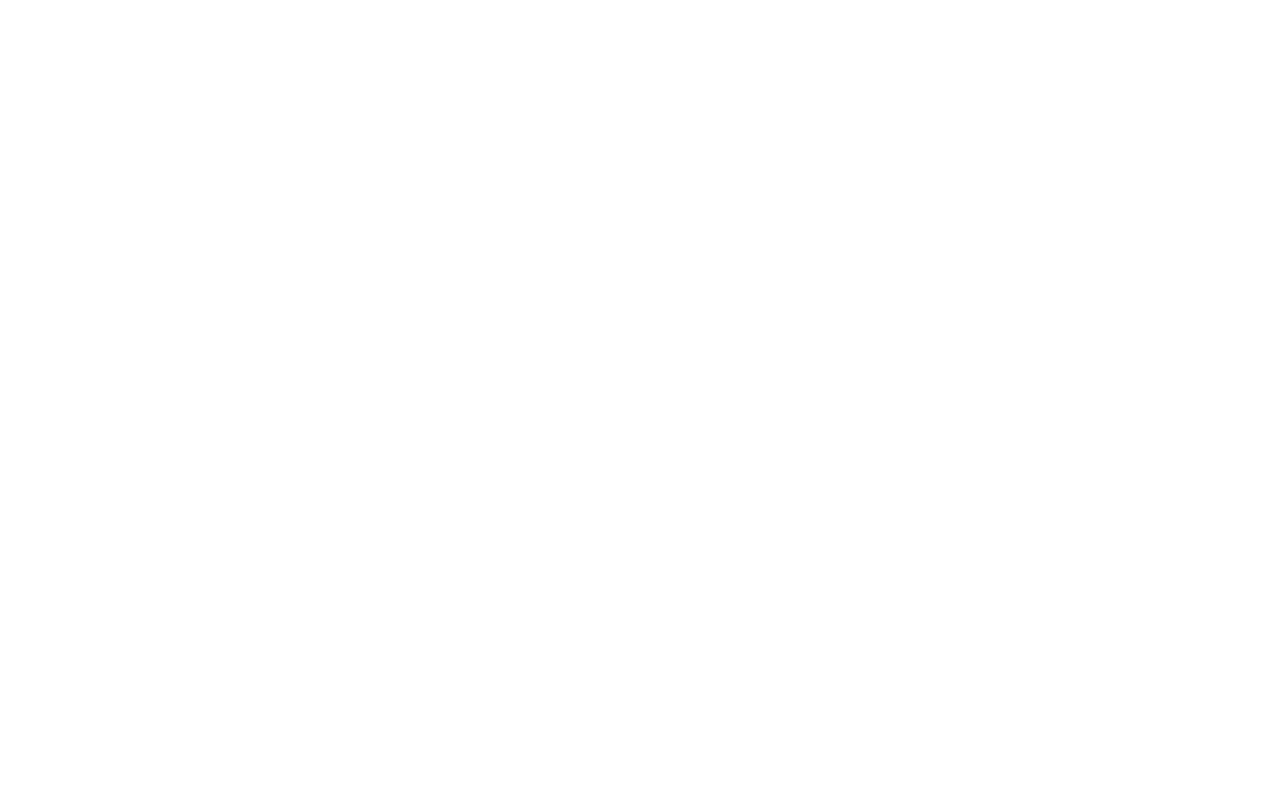
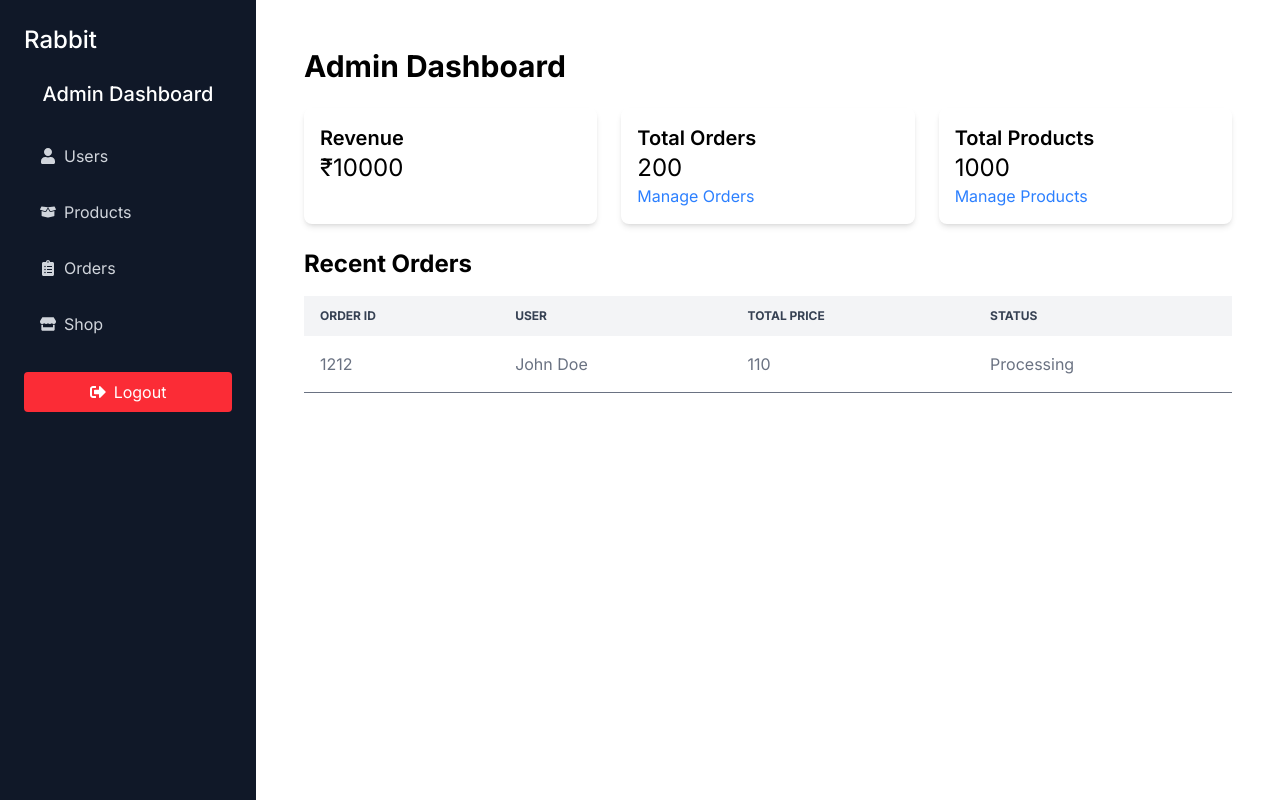
Before and after one commit to AbhinavAjGaur/E-commerce-website, a React (Vite) app in the folder client/: page /admin in a window 1280 px wide. Before the commit this address had no page. Built offline with nearby package versions, Linux system fonts and the light colour scheme.

Commit message:
Admin added

```diff
--- a/client/src/App.tsx
+++ b/client/src/App.tsx
@@ -8,6 +8,16 @@ import Profile from "./pages/Profile";
 import CollectionPage from "./pages/CollectionPage";
 import ProductDetails from "./components/Products/ProductDetails";
 import Checkout from "./components/Cart/Checkout";
+import OrderConfirmationPage from "./pages/OrderConfirmationPage";
+import OrderDetails from "./pages/OrderDetails";
+import MyOrdersPage from "./pages/MyOrdersPage";
+import AdminLayout from "./components/Admin/AdminLayout";
+import AdminHomePage from "./pages/AdminHomePage";
+import UserManagement from "./components/Admin/UserManagement";
+import ProductManagement from "./components/Admin/ProductManagement";
+import EditProductPage from "./components/Admin/EditProductPage";
+import OrderManagement from "./components/Admin/OrderManagement";
+
 
 function App() {
   return (
@@ -22,8 +32,17 @@ function App() {
         <Route path="collections/:collection" element={<CollectionPage />} />
         <Route path="products/:id" element={<ProductDetails />} />
         <Route path="checkout" element={<Checkout />} />
+        <Route path="order-confirmation" element={<OrderConfirmationPage />} />
+        <Route path="order/:id" element={<OrderDetails/>}/>
+        <Route path="/my-orders" element={<MyOrdersPage/>}/>
       </Route>
-        <Route>{/* Admin Layout */}</Route>
+      <Route path="/admin" element={<AdminLayout/>}>
+        <Route index element={<AdminHomePage/>}/>
+        <Route path="users" element={<UserManagement/>}/>
+        <Route path="products" element={<ProductManagement/>}/>
+        <Route path="products/:id/edit" element={<EditProductPage/>}/>
+        <Route path="orders" element={<OrderManagement/>}/>
+      </Route>
     </Routes>
   </BrowserRouter>
   );
--- /dev/null
+++ b/client/src/components/Admin/AdminLayout.tsx
@@ -0,0 +1,52 @@
+import { useState } from "react";
+import { FaBars } from "react-icons/fa";
+import AdminSidebar from "./AdminSidebar";
+import AdminHomePage from "../../pages/AdminHomePage";
+import { Outlet } from "react-router-dom";
+import EditProductPage from "./EditProductPage";
+
+const AdminLayout = () => {
+  const [isSidebarOpen, setIsSidebarOpen] = useState(false);
+
+  const toggleSidebar = () => {
+    setIsSidebarOpen(!isSidebarOpen);
+  };
+  return (
+    <div className="min-h-screen flex flex-col md:flex-row relative">
+      {/* Mobile toggle button */}
+      <div className="flex lg:hidden p-4 bg-gray-900 text-white z-20">
+        <button onClick={toggleSidebar}>
+          <FaBars size={24} />
+        </button>
+        <h1 className="ml-4 text-xl font-medium">Admin Dashboard</h1>
+      </div>
+
+      {/* Overlay for mobile sidebar */}
+      {isSidebarOpen && (
+        <div
+          className="fixed inset-0 z-10 bg-black/50 md:hidden"
+          onClick={toggleSidebar}
+        ></div>
+      )}
+
+      {/* sidebar */}
+      <div
+        className={`bg-gray-900 w-64 min-h-screen text-white absolute md:relative transform ${
+          isSidebarOpen ? "translate-x-0" : "-translate-x-full"
+        }
+      transition-transform duration-300 md:translate-x-0 md:static md:block z-20`}
+      >
+        {/* Sidebar */}
+        <AdminSidebar />
+      </div>
+
+      {/* main content */}
+      <div className="flex-grow p-6 overflow-auto">
+        <Outlet/>
+      </div>
+
+    </div>
+  );
+};
+
+export default AdminLayout;
--- /dev/null
+++ b/client/src/components/Admin/AdminSidebar.tsx
@@ -0,0 +1,74 @@
+import { FaBoxOpen, FaClipboardList, FaSignOutAlt, FaStore, FaUser } from "react-icons/fa";
+import { Link, NavLink, useNavigate } from "react-router-dom";
+
+const AdminSidebar = () => {
+  const navigate = useNavigate();
+  const handleLogout = () => {
+    navigate("/");
+  };
+  return (
+    <div className="p-6">
+      <div className="mb-6">
+        <Link to="/admin" className="text-2xl font-medium">
+          Rabbit
+        </Link>
+      </div>
+      <h2 className="text-xl font-medium mb-6 text-center">Admin Dashboard</h2>
+
+      <nav className="flex flex-col space-y-2">
+        <NavLink
+          to="/admin/users"
+          className={({ isActive }) =>
+            isActive
+              ? "bg-gray-700 text-white px-4 py-3 rounded flex items-center space-x-2"
+              : "text-gray-300 hover:bg-gray-700 hover:text-white py-3 px-4 rounded flex items-center space-x-2"
+          }
+        >
+          <FaUser />
+          <span>Users</span>
+        </NavLink>
+        <NavLink
+          to="/admin/products"
+          className={({ isActive }) =>
+            isActive
+              ? "bg-gray-700 text-white px-4 py-3 rounded flex items-center space-x-2"
+              : "text-gray-300 hover:bg-gray-700 hover:text-white py-3 px-4 rounded flex items-center space-x-2"
+          }
+        >
+          <FaBoxOpen />
+          <span>Products</span>
+        </NavLink>
+        <NavLink
+          to="/admin/orders"
+          className={({ isActive }) =>
+            isActive
+              ? "bg-gray-700 text-white px-4 py-3 rounded flex items-center space-x-2"
+              : "text-gray-300 hover:bg-gray-700 hover:text-white py-3 px-4 rounded flex items-center space-x-2"
+          }
+        >
+          <FaClipboardList />
+          <span>Orders</span>
+        </NavLink>
+        <NavLink
+          to="/"
+          className={({ isActive }) =>
+            isActive
+              ? "bg-gray-700 text-white px-4 py-3 rounded flex items-center space-x-2"
+              : "text-gray-300 hover:bg-gray-700 hover:text-white py-3 px-4 rounded flex items-center space-x-2"
+          }
+        >
+          <FaStore />
+          <span>Shop</span>
+        </NavLink>
+      </nav>
+      <div className="mt-6">
+        <button onClick={handleLogout} className="w-full bg-red-500 hover:bg-red-600 text-white py-2 px-4 rounded flex items-center justify-center space-x-2">
+          <FaSignOutAlt/>
+          <span>Logout</span>
+        </button>
+      </div>
+    </div>
+  );
+};
+
+export default AdminSidebar;
--- /dev/null
+++ b/client/src/pages/AdminHomePage.tsx
@@ -0,0 +1,69 @@
+import { Link } from "react-router-dom";
+
+const AdminHomePage = () => {
+  const orders = [
+    {
+      _id: 1212,
+      user: { name: "John Doe" },
+      totalPrice: 110,
+      status: "Processing",
+    },
+  ];
+  return (
+    <div className="max-w-7xl mx-auto p-6">
+      <h1 className="text-3xl font-bold mb-6">Admin Dashboard</h1>
+      <div className="grid grid-cols-1 sm:grid-cols-2 lg:grid-cols-3 gap-6">
+        <div className="p-4 shadow-md rounded-lg">
+          <h2 className="text-xl font-semibold">Revenue</h2>
+          <p className="text-2xl">₹10000</p>
+        </div>
+        <div className="p-4 shadow-md rounded-lg">
+          <h2 className="text-xl font-semibold">Total Orders</h2>
+          <p className="text-2xl">200</p>
+          <Link to="/admin/orders" className="text-blue-500 hover:underline">Manage Orders</Link>
+        </div>
+        <div className="p-4 shadow-md rounded-lg">
+          <h2 className="text-xl font-semibold">Total Products</h2>
+          <p className="text-2xl">1000</p>
+          <Link to="/admin/products" className="text-blue-500 hover:underline">Manage Products</Link>
+        </div>
+      </div>
+      <div className="mt-6">
+        <h2 className="text-2xl font-bold mb-4">Recent Orders</h2>
+        <div className="overflow-x-auto">
+          <table className="min-w-full text-left text-gray-500">
+            <thead className="bg-gray-100 text-xs uppercase text-gray-700">
+              <tr>
+                <th className="py-3 px-4">Order ID</th>
+                <th className="py-3 px-4">User</th>
+                <th className="py-3 px-4">Total Price</th>
+                <th className="py-3 px-4">Status</th>
+              </tr>
+            </thead>
+            <tbody>
+              {orders.length > 0 ? (
+                orders.map((order)=>(
+                  <tr key={order._id} className="border-b hover:bg-gray-50 cursor-pointer">
+                    <td className="p-4">{order._id}</td>
+                    <td className="p-4">{order.user.name}</td>
+                    <td className="p-4">{order.totalPrice}</td>
+                    <td className="p-4">{order.status}</td>
+                  </tr>
+
+                ))
+              ): (
+                <tr>
+                  <td colSpan={4} className="p-4 text-center text-gray-500">
+                    No recent orders found.
+                  </td>
+                </tr>
+              )}
+            </tbody>
+          </table>
+        </div>
+      </div>
+    </div>
+  );
+};
+
+export default AdminHomePage;
```
Also changed, not shown: 1 other file (tests, documents, lock files or other folders). Lines whose indentation alone changed are shown as unchanged.
